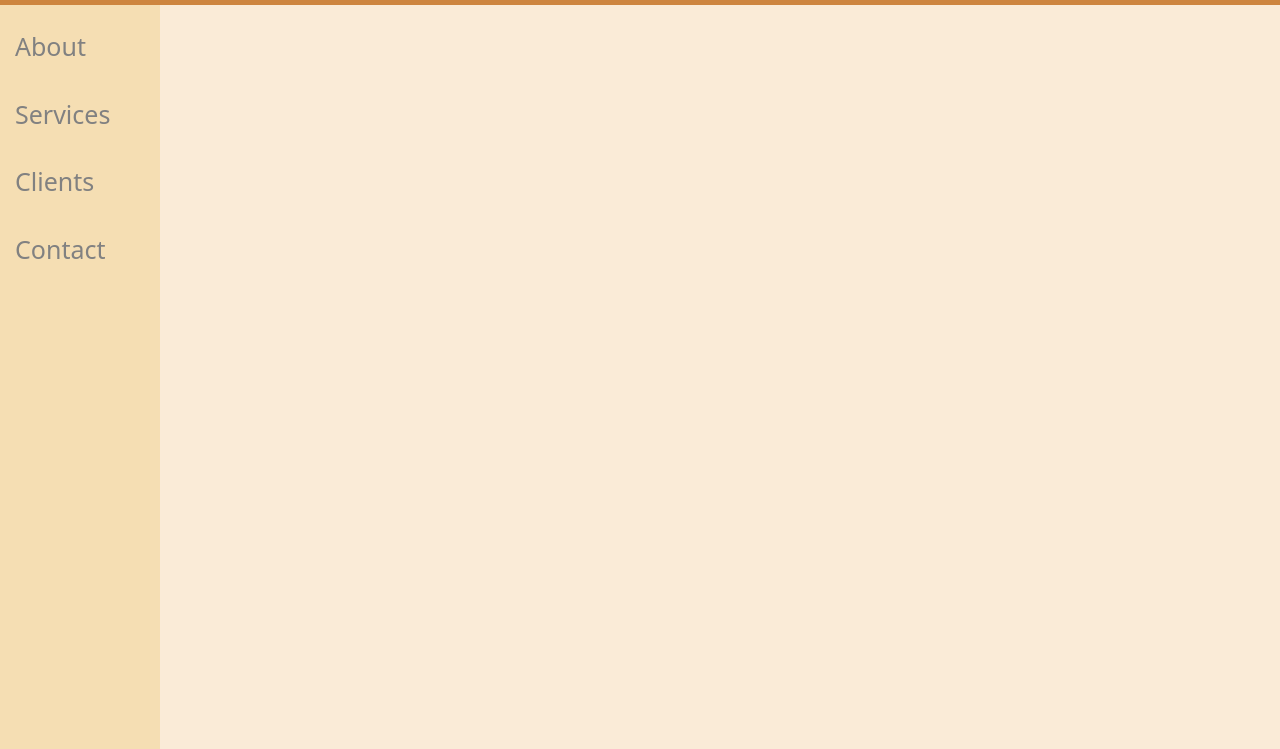
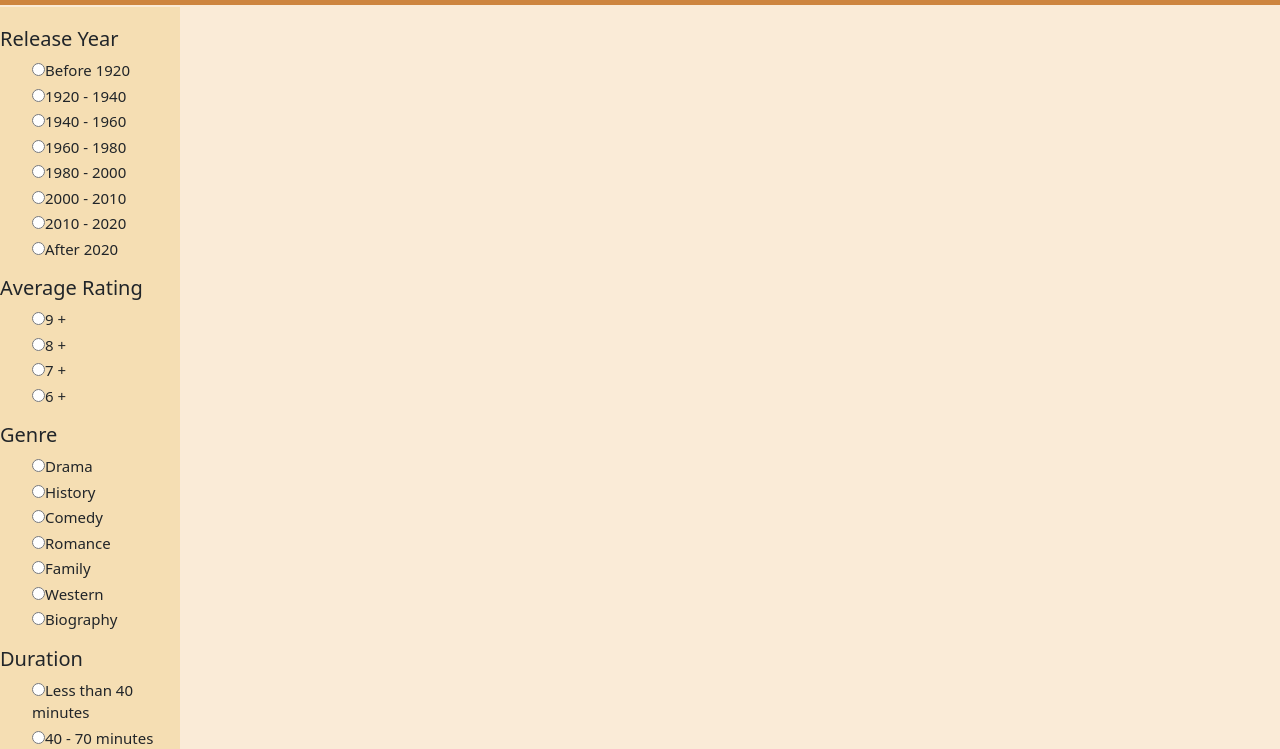
Before and after one commit to sbilgic19/nodejsTermProject, a website: page tvSeries/alltvseries.html in a window 1280 px wide. Shown: the part 51-800 px from the top of the page. Drawn offline with nearby package versions, Linux system fonts and the light colour scheme; no server answers.

Commit message:
tvSeries page updated

```diff
--- a/server.js
+++ b/server.js
@@ -14,7 +14,7 @@ app.use(bodyParser.json());
 const pool = mysql.createPool({
   host: 'localhost',
   user: 'root',
-  password: '415gk4cmz',
+  password: 's3rk4ns3rk4n',
   database: 'projectdb'
 });
 
--- a/tvSeries/all_TvSeries.css
+++ b/tvSeries/all_TvSeries.css
@@ -1,8 +1,47 @@
-/* The sidebar menu */
+.willFilled {
+    padding-left: 100%;
+    margin-left: 520px;
+
+}
+
+.btn {
+    margin-left: 20%;
+}
+
+.row {
+    padding-left: 12px;
+}
+
+.card-text {
+    font-size: small;
+}
+
+h2,
+h3 {
+    margin-top: 20px;
+}
+
+h3 {
+    cursor: pointer;
+}
+
+ul {
+    list-style: none;
+}
+
+h5 {
+    margin: 3px 0;
+}
+
+li {
+    margin: 3px 0;
+    font-size: 15px;
+}
+
 .sidenav {
     height: 100%;
     /* Full-height: remove this if you want "auto" height */
-    width: 160px;
+    width: 180px;
     /* Set the width of the sidebar */
     position: fixed;
     /* Fixed Sidebar (stay in place on scroll) */
@@ -10,11 +49,16 @@
     /* Stay at the top */
     left: 0;
     background-color: wheat;
-    overflow-x: hidden;
-    /* Disable horizontal scroll */
+    overflow-y: scroll;
     padding-top: 20px;
-    margin-right: 250px;
-    margin-top: 20px;
+    margin-right: 30px;
+    margin-top: 34px;
+    /*display: flex;*/
+    flex-direction: column;
+    /*
+    align-items: flex-start;
+    justify-content: flex-start;
+    */
 }
 
 .navbar a {
@@ -23,28 +67,6 @@
     text-align: center;
 }
 
-/* The navigation menu links */
-.sidenav a {
-    padding: 15px;
-    text-decoration: none;
-    font-size: 25px;
-    color: #818181;
-    display: block;
-    margin-right: 25px;
-}
-
-
-/* When you mouse over the navigation links, change their color */
-.sidenav a:hover {
-    color: #f1f1f1;
-}
-
-/* Style page content */
-.main {
-    /* margin-left: 160px;*/
-    /* Same as the width of the sidebar */
-    /* padding: 0px 10px; */
-}
 
 /* On smaller screens, where height is less than 450px, change the style of the sidebar (less padding and a smaller font size) */
 @media screen and (max-height: 450px) {
--- a/tvSeries/alltvseries.html
+++ b/tvSeries/alltvseries.html
@@ -30,13 +30,71 @@
 
     <!-- Side navigation -->
     <div class="sidenav mr-5">
-        <a href="#">About</a>
-        <a href="#">Services</a>
-        <a href="#">Clients</a>
-        <a href="#">Contact</a>
+        <h5 class="ml-2" onclick="toggleFilterMenu('releaseYear')">Release Year</h5>
+        <ul id="releaseYear">
+            <li><label><input type="radio" name="releaseYear" id="releaseYear-Before 1920"
+                        onclick="applyFilter('releaseYear', 'Before 1920')">Before 1920</label></li>
+            <li><label><input type="radio" name="releaseYear" id="releaseYear-1920 - 1940"
+                        onclick="applyFilter('releaseYear', '1920 - 1940')">1920 - 1940</label></li>
+            <li><label><input type="radio" name="releaseYear" id="releaseYear-1940 - 1960"
+                        onclick="applyFilter('releaseYear', '1940 - 1960')">1940 - 1960</label></li>
+            <li><label><input type="radio" name="releaseYear" id="releaseYear-1960 - 1980"
+                        onclick="applyFilter('releaseYear', '1960 - 1980')">1960 - 1980</label></li>
+            <li><label><input type="radio" name="releaseYear" id="releaseYear-1980 - 2000"
+                        onclick="applyFilter('releaseYear', '1980 - 2000')">1980 - 2000</label></li>
+            <li><label><input type="radio" name="releaseYear" id="releaseYear-2000 - 2010"
+                        onclick="applyFilter('releaseYear', '2000 - 2010')">2000 - 2010</label></li>
+            <li><label><input type="radio" name="releaseYear" id="releaseYear-2010 - 2020"
+                        onclick="applyFilter('releaseYear', '2010 - 2020')">2010 - 2020</label></li>
+            <li><label><input type="radio" name="releaseYear" id="releaseYear-After 2020"
+                        onclick="applyFilter('releaseYear', 'After 2020')">After 2020</label></li>
+        </ul>
+
+        <h5 onclick="toggleFilterMenu('averageRating')">Average Rating</h5>
+        <ul id="averageRating">
+            <li><label><input type="radio" name="averageRating" id="averageRating-9+"
+                        onclick="applyFilter('averageRating', '9+')">9 +</label></li>
+            <li><label><input type="radio" name="averageRating" id="averageRating-8+"
+                        onclick="applyFilter('averageRating', '8+')">8 +</label></li>
+            <li><label><input type="radio" name="averageRating" id="averageRating-7+"
+                        onclick="applyFilter('averageRating', '7+')">7 +</label></li>
+            <li><label><input type="radio" name="averageRating" id="averageRating-6+"
+                        onclick="applyFilter('averageRating', '6+')">6 +</label></li>
+        </ul>
+
+        <h5 onclick="toggleFilterMenu('genre')">Genre</h5>
+        <ul id="genre">
+            <li><label><input type="radio" name="genre" id="genre-Drama"
+                        onclick="applyFilter('genre', 'Drama')">Drama</label></li>
+            <li><label><input type="radio" name="genre" id="genre-History"
+                        onclick="applyFilter('genre', 'History')">History</label></li>
+            <li><label><input type="radio" name="genre" id="genre-Comedy"
+                        onclick="applyFilter('genre', 'Comedy')">Comedy</label></li>
+            <li><label><input type="radio" name="genre" id="genre-Romance"
+                        onclick="applyFilter('genre', 'Romance')">Romance</label></li>
+            <li><label><input type="radio" name="genre" id="genre-Family"
+                        onclick="applyFilter('genre', 'Family')">Family</label></li>
+            <li><label><input type="radio" name="genre" id="genre-Western"
+                        onclick="applyFilter('genre', 'Western')">Western</label></li>
+            <li><label><input type="radio" name="genre" id="genre-Biography"
+                        onclick="applyFilter('genre', 'Biography')">Biography</label></li>
+        </ul>
+        <h5 onclick="toggleFilterMenu('duration')">Duration</h5>
+        <ul id="duration">
+            <li><label><input type="radio" name="duration" id="duration-Less than 40 minutes"
+                        onclick="applyFilter('duration', 'Less than 40 minutes')">Less than 40 minutes</label></li>
+            <li><label><input type="radio" name="duration" id="duration-40 - 70"
+                        onclick="applyFilter('duration', '40 - 70')">40 - 70 minutes</label></li>
+            <li><label><input type="radio" name="duration" id="duration-70 - 150"
+                        onclick="applyFilter('duration', '70 - 150')">70 - 150 minutes</label></li>
+            <li><label><input type="radio" name="duration" id="duration-More than 150 minutes"
+                        onclick="applyFilter('duration', 'More than 150 minutes')">More than 150 minutes</label></li>
+        </ul>
+
+        <button class="btn ml-3 btn-primary" onclick="performSearch()">Search</button>
     </div>
 
-    <div id="willbeFilled" class="container bg-gray mt-4">
+    <div id="willbeFilled" class="willFilled container bg-gray mt-4">
         <!--
         <div class="row mt-4">
             <div class="col-md-12 mt-5">
--- a/tvSeries/tvSeries.js
+++ b/tvSeries/tvSeries.js
@@ -13,20 +13,23 @@ function fillingTvSeriesToThePage() {
         for (var i = 0; i < jsonData.length; i++) {
             if (i % 4 == 0) {
                 newStr += `<div class="row mt-4">
-                                <div class="col-md-12 mt-5">
+                                <div class=" mt-5">
                                     <div class="row" id="cardRow">`
             }
 
 
             newStr += `<div class="col-md-3 card-col">
-                            <div class="card" style="width: 20rem;">
-                                <img src="../Desktop/image.jpeg" class="card-img-top" alt="...">
+                            <div class="card fixed-height fixed-width" style="width: 20rem;">
+                                <img src="../../Desktop/image.jpeg" class="card-img-top" alt="...">
                                 <div class="card-body">
-                                    <h5 class="card-title">${jsonData[i].primaryTitle}</h5>
+                                    <h5 class="card-title fs-6 fw-bold">${jsonData[i].primaryTitle}</h5>
                                     <p class="card-text">Some quick example text to build on the card title and make up the
                                         bulk
                                         of the card's content.</p>
-                                    <a href="#" class="btn btn-primary">Go somewhere</a>
+                                    <label class="fw-bold">
+                                        <a>Rating: </a>
+                                    </label>
+                                    <a class="btn btn-warning">${jsonData[i].averageRating}</a>
                                 </div>
                             </div>
                         </div>`
```
Also changed, not shown: middle.js (+0 -10 lines), movies/films_page.html (+1 -1 lines), movies/films_page.js (+9 -0 lines).
